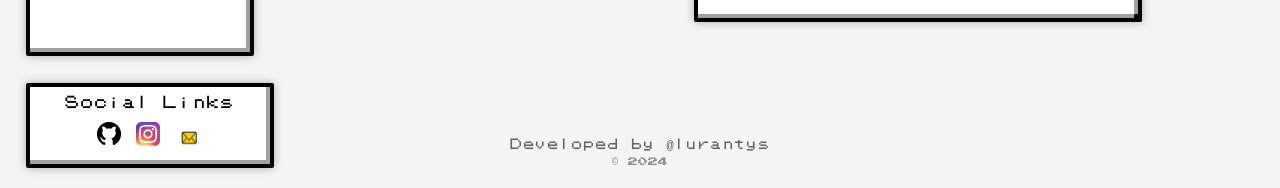
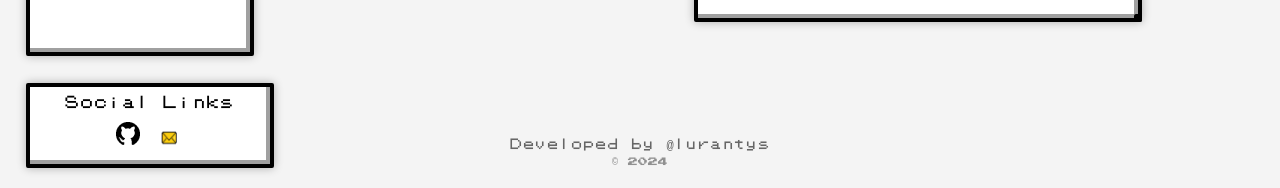
Before and after one commit to lurantys/PokeDoro, a browser extension: page index.html in a window 1280 px wide. Shown: the part 612-800 px from the top of the page. Drawn offline with Linux system fonts and the light colour scheme; no server answers.

Commit message:
Update index.html

```diff
--- a/index.html
+++ b/index.html
@@ -121,9 +121,6 @@
                 <a href="https://github.com/lurantys" target="_blank" class="social-link">
                     <img src="./icons/github.png" alt="GitHub" class="social-icon">
                 </a>
-                <a href="https://instagram.com/lurantys" target="_blank" class="social-link">
-                    <img src="./icons/instagram.png" alt="Instagram" class="social-icon">
-                </a>
                 <a href="mailto:a.nhaila@aui.ma" class="social-link">
                     <img src="./icons/mail.png" alt="Email" class="social-icon">
                 </a>
```
